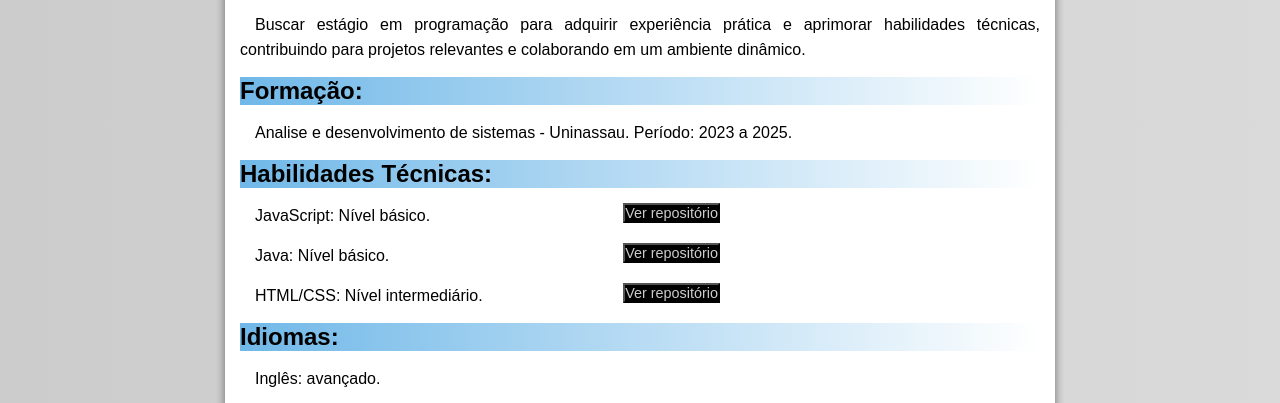
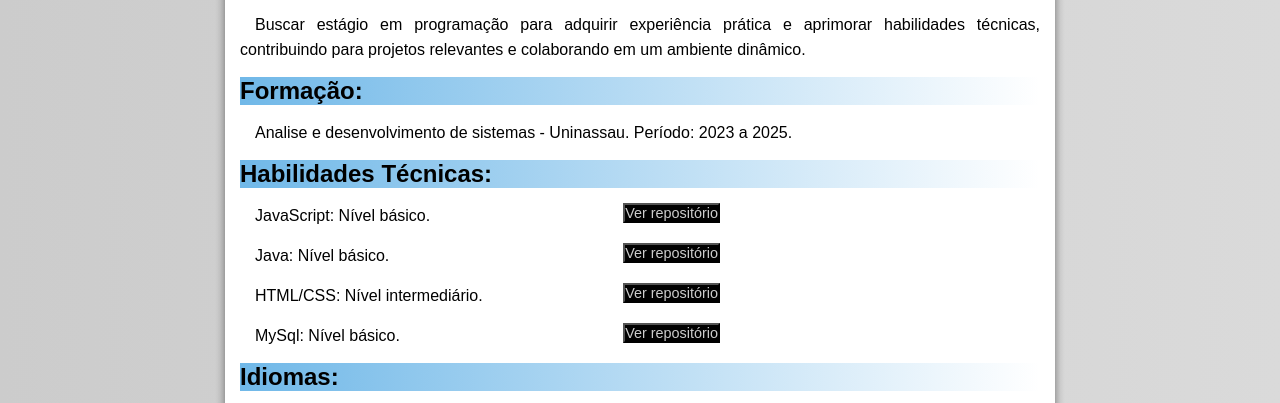
Before and after one commit to PetersonBarbos/Curriculo_html2, a plain HTML site: page index.html in a window 1280 px wide. Shown: the part 387-790 px from the top of the page. Drawn offline with Linux system fonts and the light colour scheme.

Commit message:
addMySql

```diff
--- a/index.html
+++ b/index.html
@@ -35,6 +35,8 @@
     <p><label for="JavaScript">JavaScript: Nível básico.</label> <a href="https://github.com/PetersonBarbos/javascript-cev.git" target="_blank"><input type="button" value="Ver repositório" id="JavaScript" class="botao"></a></p>
     <p><label for="Java">Java: Nível básico.</label> <a href="https://github.com/PetersonBarbos/javalearning.git" target="_blank"><input type="button" value="Ver repositório" id="Java" class="botao"></a></p>
     <p><label for="HTMLeCSS">HTML/CSS: Nível intermediário.</label> <a href="https://github.com/PetersonBarbos/Cursoemvideo-html-e-css.git" target="_blank"><input type="button" value="Ver repositório" id="HTMLeCSS" class="botao"></a></p>
+    <p><label for="MySql">MySql: Nível básico.</label> <a href="https://github.com/PetersonBarbos/BancoDeDadosLearning.git" target="_blank"><input type="button" value="Ver repositório" id="MySql" class="botao"></a></p>
+
 
 
     <h2>Idiomas:</h2>
```
